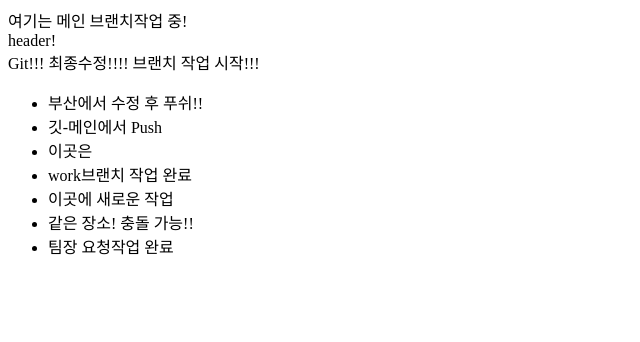
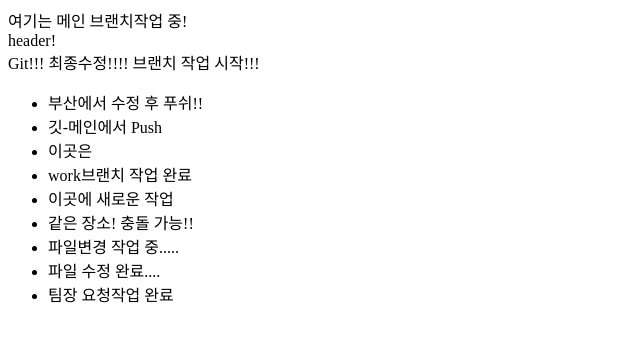
Before and after one commit to slfmP/gitTest, a plain HTML site: page index.html in a window 1280 px wide. Shown: the whole page, without its empty margins (0-640 px from the left). Drawn offline with Linux system fonts and the light colour scheme.

Commit message:
# 충돌해결

```diff
--- a/index.html
+++ b/index.html
@@ -14,6 +14,8 @@
         <li>work브랜치 작업 완료</li>
         <li>이곳에 새로운 작업</li>
         <li>같은 장소! 충돌 가능!!</li>
+        <li>파일변경 작업 중.....</li>
+        <li>파일 수정 완료....</li>
         <li>팀장 요청작업 완료</li>
 	</ul>
     </body>
```
Lines whose indentation alone changed are shown as unchanged.
